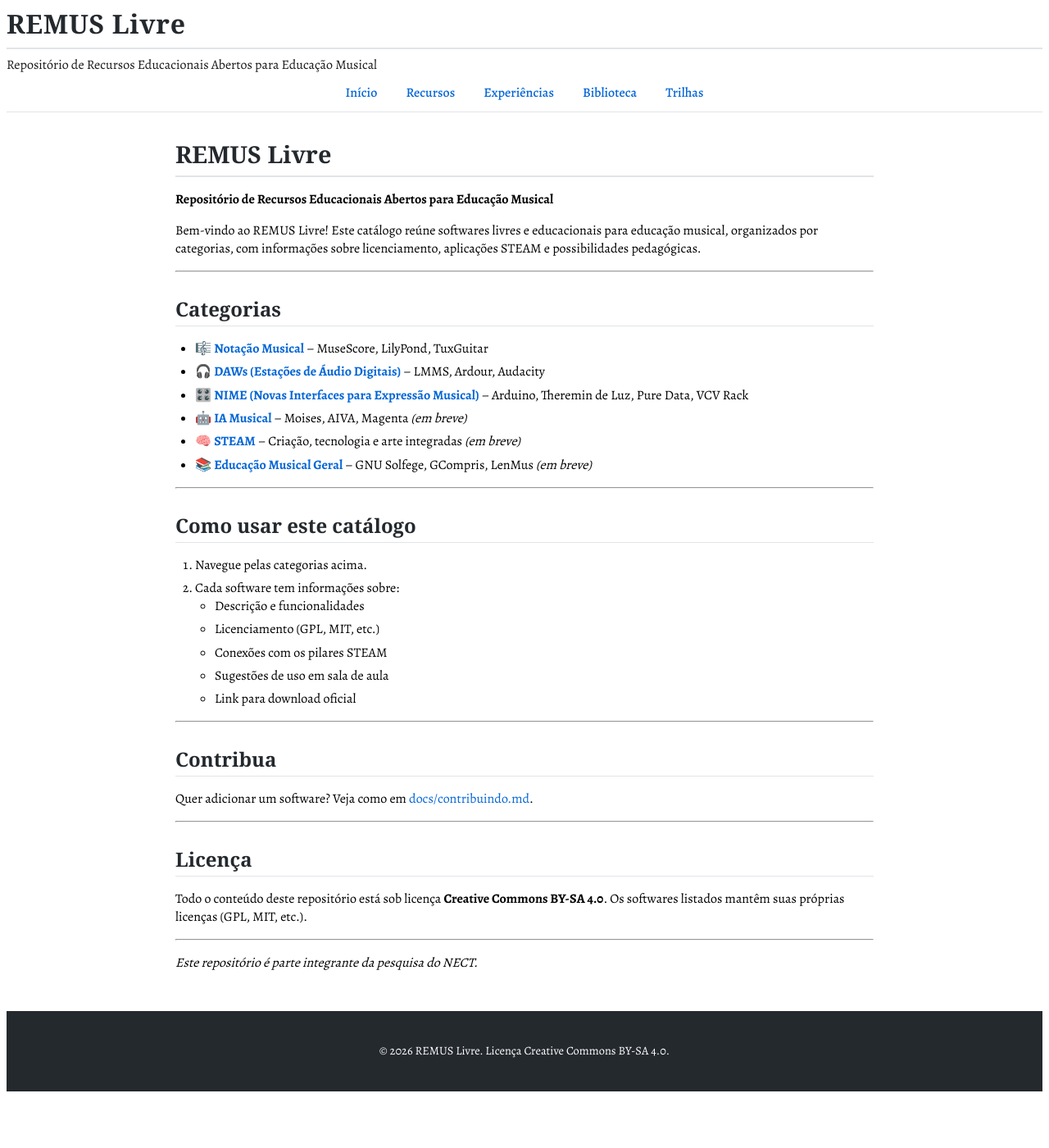
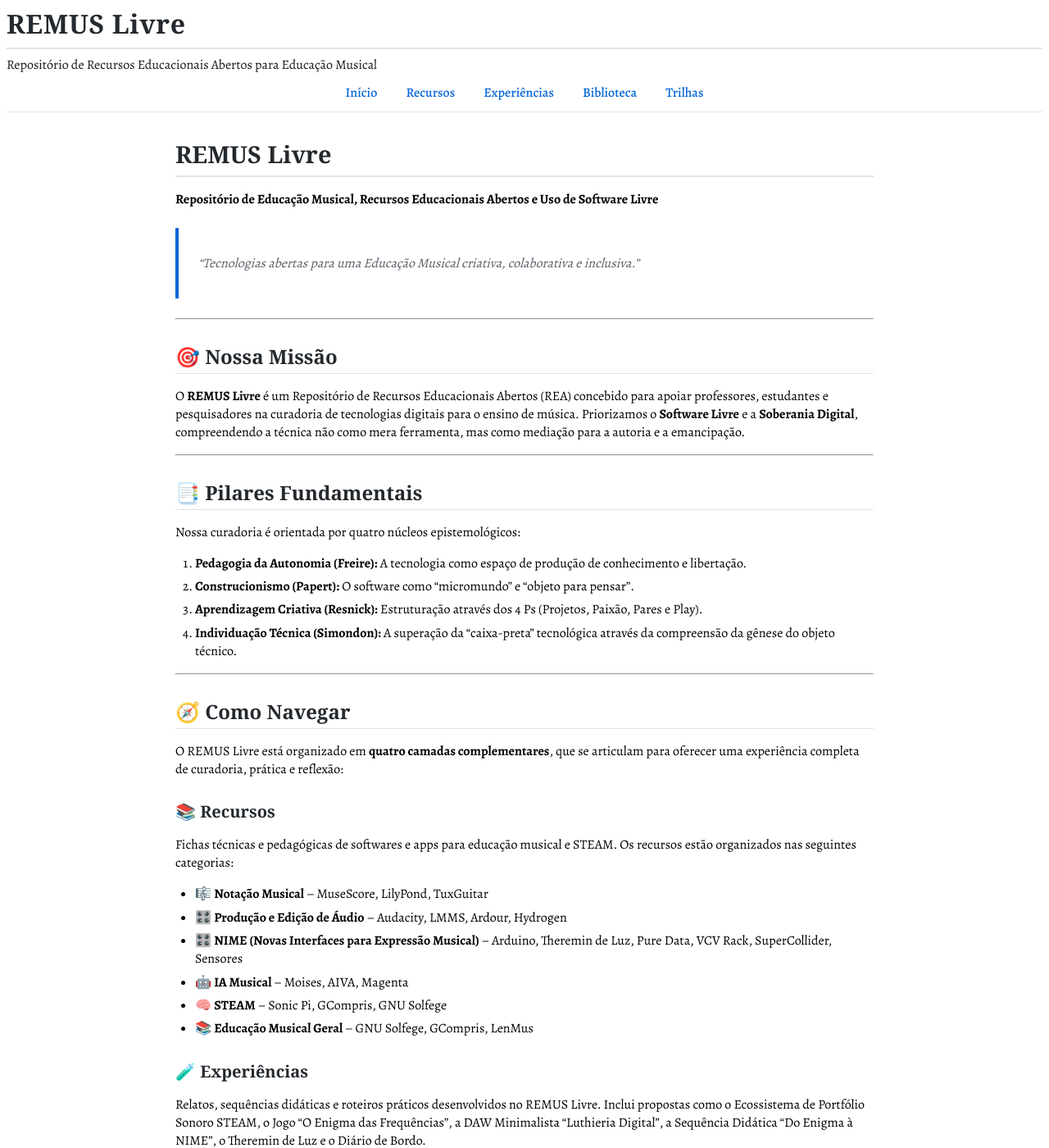
Before and after one commit to remus-livre/remus-livre.github.io, a Jekyll site: the page built from index.md, in a window 1280 px wide and 1400 px high. Shown: the whole window at 82% size. Built offline with Jekyll 4.4.1, drawn with Linux system fonts in a browser that asks for light colours; some web fonts are replaced; some of the changed text lies outside the part shown.

Commit message:
atualizacao pag principal REMUS Livre content and structure
Updated the content and structure of the REMUS Livre repository, enhancing the mission statement and categorization of resources. Added sections on fundamental pillars and navigation.

```diff
--- a/index.md
+++ b/index.md
@@ -5,45 +5,66 @@ title: REMUS Livre
 
 # REMUS Livre
 
-**Repositório de Recursos Educacionais Abertos para Educação Musical**
+**Repositório de Educação Musical, Recursos Educacionais Abertos e Uso de Software Livre**
 
-Bem-vindo ao REMUS Livre! Este catálogo reúne softwares livres e educacionais para educação musical, organizados por categorias, com informações sobre licenciamento, aplicações STEAM e possibilidades pedagógicas.
+> "Tecnologias abertas para uma Educação Musical criativa, colaborativa e inclusiva."
 
 ---
 
-## Categorias
+## 🎯 Nossa Missão
 
-- 🎼 **[Notação Musical](recursos/notacao.md)** – MuseScore, LilyPond, TuxGuitar
-- 🎧 **[DAWs (Estações de Áudio Digitais)](recursos/producao-sonora.md)** – LMMS, Ardour, Audacity
-- 🎛️ **[NIME (Novas Interfaces para Expressão Musical)](recursos/nime/index.md)** – Arduino, Theremin de Luz, Pure Data, VCV Rack
-- 🤖 **[IA Musical](recursos/ia-musical.md)** – Moises, AIVA, Magenta *(em breve)*
-- 🧠 **[STEAM](recursos/steam.md)** – Criação, tecnologia e arte integradas *(em breve)*
-- 📚 **[Educação Musical Geral](recursos/educacao-musical.md)** – GNU Solfege, GCompris, LenMus *(em breve)*
+O **REMUS Livre** é um Repositório de Recursos Educacionais Abertos (REA) concebido para apoiar professores, estudantes e pesquisadores na curadoria de tecnologias digitais para o ensino de música. Priorizamos o **Software Livre** e a **Soberania Digital**, compreendendo a técnica não como mera ferramenta, mas como mediação para a autoria e a emancipação.
 
 ---
 
-## Como usar este catálogo
+## 📑 Pilares Fundamentais
 
-1. Navegue pelas categorias acima.
-2. Cada software tem informações sobre:
-   - Descrição e funcionalidades
-   - Licenciamento (GPL, MIT, etc.)
-   - Conexões com os pilares STEAM
-   - Sugestões de uso em sala de aula
-   - Link para download oficial
+Nossa curadoria é orientada por quatro núcleos epistemológicos:
+
+1. **Pedagogia da Autonomia (Freire):** A tecnologia como espaço de produção de conhecimento e libertação.
+2. **Construcionismo (Papert):** O software como "micromundo" e "objeto para pensar".
+3. **Aprendizagem Criativa (Resnick):** Estruturação através dos 4 Ps (Projetos, Paixão, Pares e Play).
+4. **Individuação Técnica (Simondon):** A superação da "caixa-preta" tecnológica através da compreensão da gênese do objeto técnico.
 
 ---
 
-## Contribua
+## 🧭 Como Navegar
 
-Quer adicionar um software? Veja como em [docs/contribuindo.md](docs/contribuindo.md).
+O REMUS Livre está organizado em **quatro camadas complementares**, que se articulam para oferecer uma experiência completa de curadoria, prática e reflexão:
+
+### 📚 Recursos
+
+Fichas técnicas e pedagógicas de softwares e apps para educação musical e STEAM. Os recursos estão organizados nas seguintes categorias:
+
+- 🎼 **Notação Musical** – MuseScore, LilyPond, TuxGuitar
+- 🎛️ **Produção e Edição de Áudio** – Audacity, LMMS, Ardour, Hydrogen
+- 🎛️ **NIME (Novas Interfaces para Expressão Musical)** – Arduino, Theremin de Luz, Pure Data, VCV Rack, SuperCollider, Sensores
+- 🤖 **IA Musical** – Moises, AIVA, Magenta
+- 🧠 **STEAM** – Sonic Pi, GCompris, GNU Solfege
+- 📚 **Educação Musical Geral** – GNU Solfege, GCompris, LenMus
+
+### 🧪 Experiências
+
+Relatos, sequências didáticas e roteiros práticos desenvolvidos no REMUS Livre. Inclui propostas como o Ecossistema de Portfólio Sonoro STEAM, o Jogo "O Enigma das Frequências", a DAW Minimalista "Luthieria Digital", a Sequência Didática "Do Enigma à NIME", o Theremin de Luz e o Diário de Bordo.
+
+### 📖 Biblioteca
+
+Base teórica comentada e documentos para aprofundamento nos fundamentos do REMUS Livre. Inclui textos sobre a BNCC, Freire, Papert, Resnick e Simondon.
+
+### 🧭 Trilhas
+
+Roteiros sugeridos por objetivos pedagógicos, que articulam recursos, experiências e fundamentos em percursos de aprendizagem coerentes.
 
 ---
 
-## Licença
+## 🌱 Sobre este Repositório
 
-Todo o conteúdo deste repositório está sob licença **Creative Commons BY-SA 4.0**. Os softwares listados mantêm suas próprias licenças (GPL, MIT, etc.).
+O REMUS Livre é um **recurso vivo e colaborativo**: seu conteúdo é dinâmico e está em constante atualização, acompanhando as transformações tecnológicas e as demandas da educação musical contemporânea.
+
+Convidamos professores, estudantes e pesquisadores a **acessar, adaptar e compartilhar** os materiais aqui disponibilizados, exercendo sua **soberania digital** e promovendo a **individuação técnica** através da criação sonora autoral.
 
 ---
 
-*Este repositório é parte integrante da pesquisa do NECT.*
+*Este repositório é parte integrante da pesquisa do **NECT** – Núcleo de Estudos e Pesquisas sobre Educação, Comunicação e Tecnologia.*
+
+*Todo o conteúdo está sob licença **Creative Commons BY-SA 4.0**. Os softwares listados mantêm suas próprias licenças (GPL, MIT, etc.).*
```
